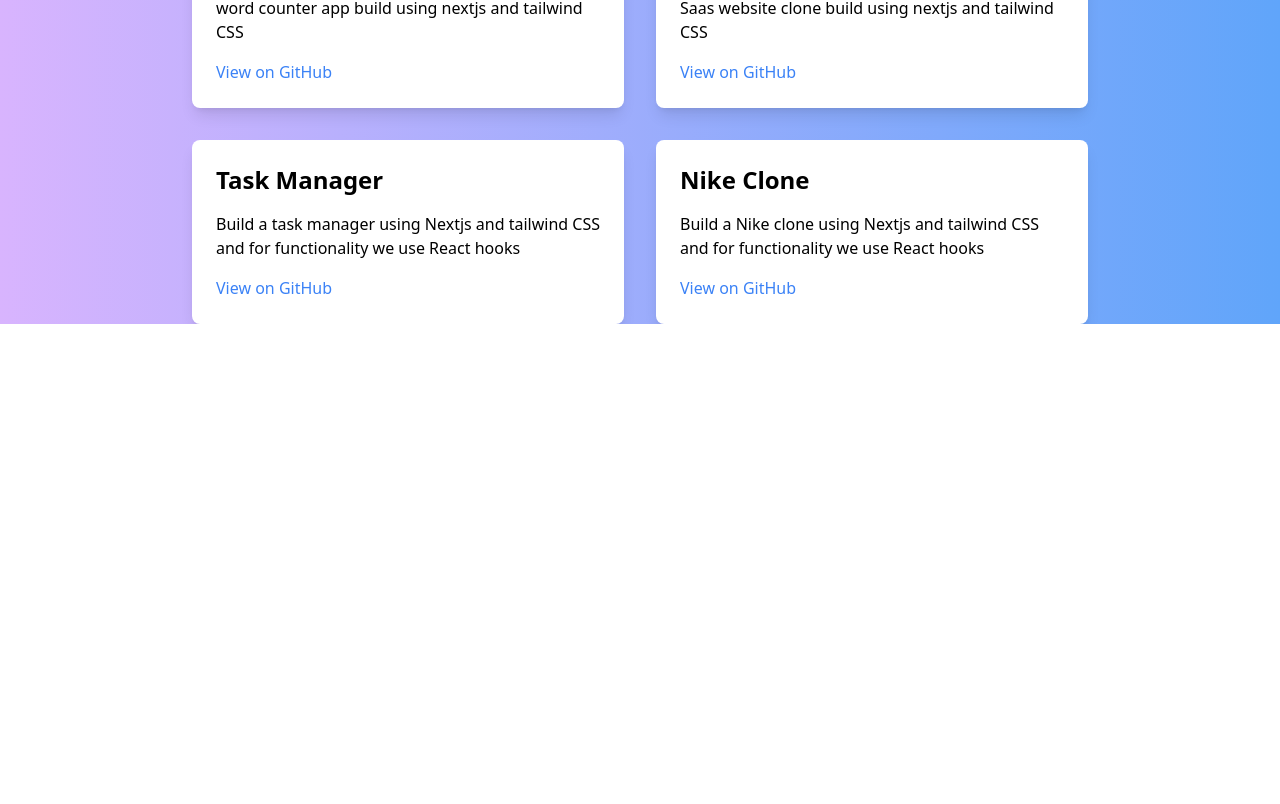
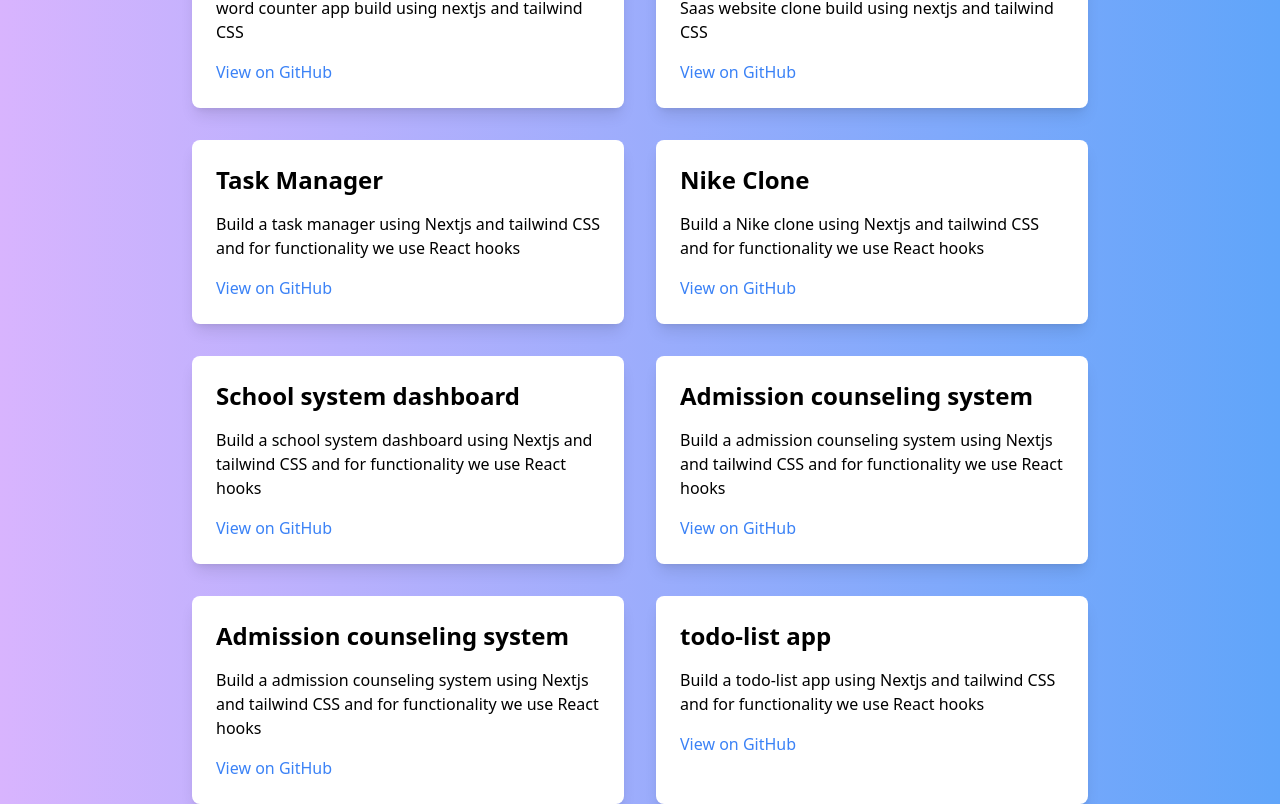
Before and after one commit to SaimSM/portfolio, a Next.js app: page /Project in a window 1280 px wide. Shown: the part 1256-2060 px from the top of the page. Before the commit the page ends 1580 px from the top, so only its background shows below. Built offline with nearby package versions, Linux system fonts and the light colour scheme.

Commit message:
added more projects in the portfolio

```diff
--- a/src/app/Project/page.tsx
+++ b/src/app/Project/page.tsx
@@ -200,6 +200,63 @@ export default function Projects() {
           </a>
         </div>
 
+          {/* Project 15 */}
+          <div className="bg-white text-black p-6 rounded-lg shadow-lg hover:shadow-xl transition-transform transform hover:scale-105">
+          <h3 className="text-2xl font-bold mb-4">School system dashboard</h3>
+          <p className="mb-4">Build a school system dashboard using Nextjs and tailwind CSS and for functionality we use React hooks</p>
+          <a
+            href="https://github.com/SaimSM/school-system-dashboard"
+            target="_blank"
+            rel="noopener noreferrer"
+            className="text-blue-500 hover:underline"
+          >
+            View on GitHub
+          </a>
+        </div>
+
+        {/* Project 16 */}
+        <div className="bg-white text-black p-6 rounded-lg shadow-lg hover:shadow-xl transition-transform transform hover:scale-105">
+          <h3 className="text-2xl font-bold mb-4">Admission counseling system</h3>
+          <p className="mb-4">Build a admission counseling system using Nextjs and tailwind CSS and for functionality we use React hooks</p>
+          <a
+            href="https://github.com/SaimSM/admission-counseling-system"
+            target="_blank"
+            rel="noopener noreferrer"
+            className="text-blue-500 hover:underline"
+          >
+            View on GitHub
+          </a>
+        </div>
+
+        {/* Project 17 */}
+        <div className="bg-white text-black p-6 rounded-lg shadow-lg hover:shadow-xl transition-transform transform hover:scale-105">
+          <h3 className="text-2xl font-bold mb-4">Admission counseling system</h3>
+          <p className="mb-4">Build a admission counseling system using Nextjs and tailwind CSS and for functionality we use React hooks</p>
+          <a
+            href="https://github.com/SaimSM/admission-counseling-system"
+            target="_blank"
+            rel="noopener noreferrer"
+            className="text-blue-500 hover:underline"
+          >
+            View on GitHub
+          </a>
+        </div>
+
+        {/* Project 18 */}
+        <div className="bg-white text-black p-6 rounded-lg shadow-lg hover:shadow-xl transition-transform transform hover:scale-105">
+          <h3 className="text-2xl font-bold mb-4">todo-list app</h3>
+          <p className="mb-4">Build a todo-list app using Nextjs and tailwind CSS and for functionality we use React hooks</p>
+          <a
+            href="https://github.com/SaimSM/todo-list-app"
+            target="_blank"
+            rel="noopener noreferrer"
+            className="text-blue-500 hover:underline"
+          >
+            View on GitHub
+          </a>
+        </div>
+
+
 
 
       </div>
```
